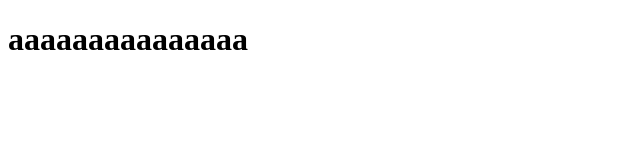
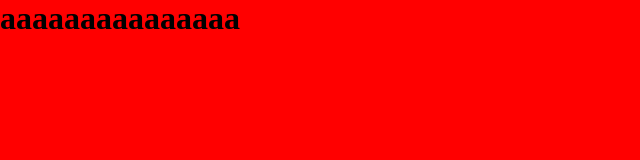
Before and after one commit to ruslanrahim67/test, a plain HTML site: page index.html in a window 1280 px wide. Shown: the whole page, without its empty margins (0-640 px from the left). Drawn offline with Linux system fonts and the light colour scheme.

Commit message:
second-commit

```diff
--- /dev/null
+++ b/assets/css/style.css
@@ -0,0 +1,5 @@
+*{
+    margin: 0;
+    padding: 0;
+    box-sizing: border-box; background: red;
+}
--- a/index.html
+++ b/index.html
@@ -4,8 +4,12 @@
     <meta charset="UTF-8">
     <meta name="viewport" content="width=device-width, initial-scale=1.0">
     <title>Document</title>
+    <link rel="stylesheet" href="assets/css/style.css">
 </head>
 <body>
     <h1>aaaaaaaaaaaaaaa</h1>
+
+
+    <script src="assets/js/main.js"></script>
 </body>
 </html>
```
Also changed, not shown: assets/js/main.js (added).
